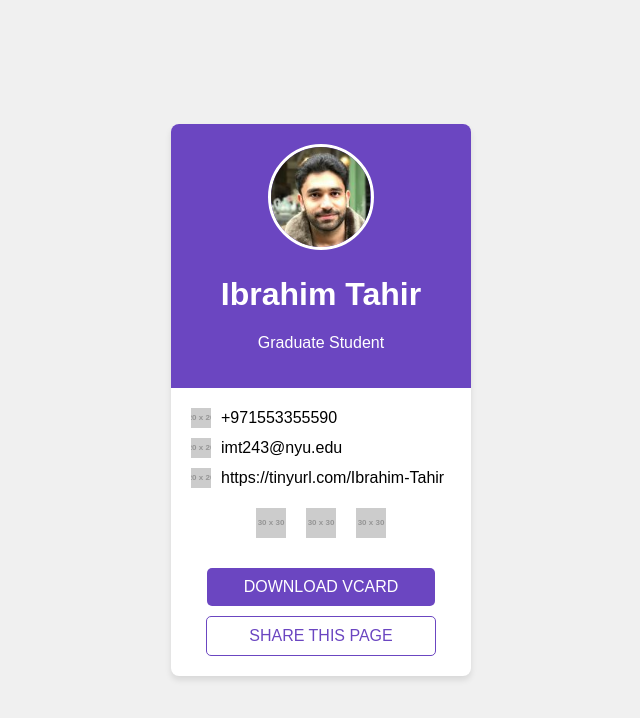
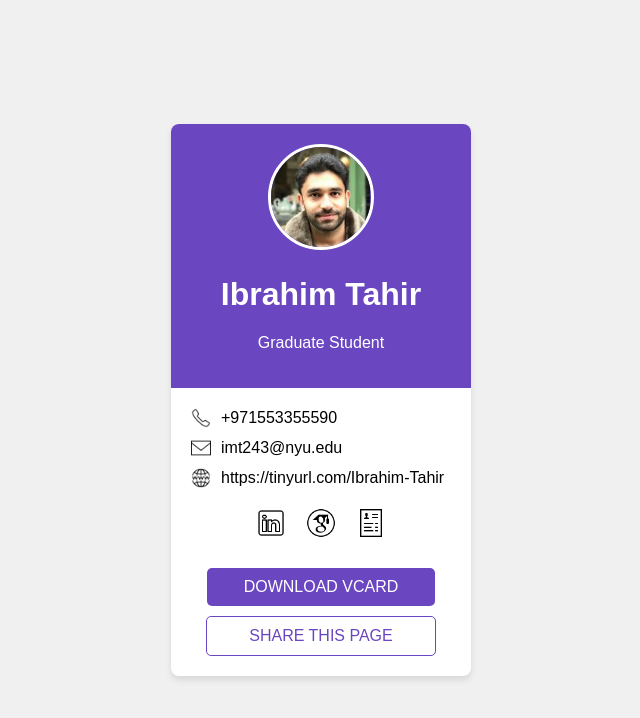
Before and after one commit to IMT243/digital-business-card, a plain HTML site: page index.html in a window 1280 px wide. Shown: the whole page, without its empty margins (319-959 px from the left). Drawn offline with Linux system fonts and the light colour scheme; placeholder pictures from the web are drawn by us.

Commit message:
Update index.html

```diff
--- a/index.html
+++ b/index.html
@@ -97,21 +97,21 @@
         </div>
         <div class="content">
             <div class="info-item">
-                <img src="https://via.placeholder.com/20" alt="Phone">
+                <img src="phone.png" alt="Phone">
                 <span>+971553355590</span>
             </div>
             <div class="info-item">
-                <img src="https://via.placeholder.com/20" alt="Email">
+                <img src="email.png" alt="Email">
                 <span>imt243@nyu.edu</span>
             </div>
             <div class="info-item">
-                <img src="https://via.placeholder.com/20" alt="Website">
+                <img src="website.png" alt="Website">
                 <span>https://tinyurl.com/Ibrahim-Tahir</span>
             </div>
             <div class="social-icons">
-                <img src="https://via.placeholder.com/30" alt="LinkedIn">
-                <img src="https://via.placeholder.com/30" alt="Google">
-                <img src="https://via.placeholder.com/30" alt="Website">
+                <img src="linkedin.png" alt="LinkedIn">
+                <img src="gscholar.png" alt="Google">
+                <img src="cv.png" alt="Website">
             </div>
             <div class="button-container">
     <a href="#" class="button">DOWNLOAD VCARD</a>
```
